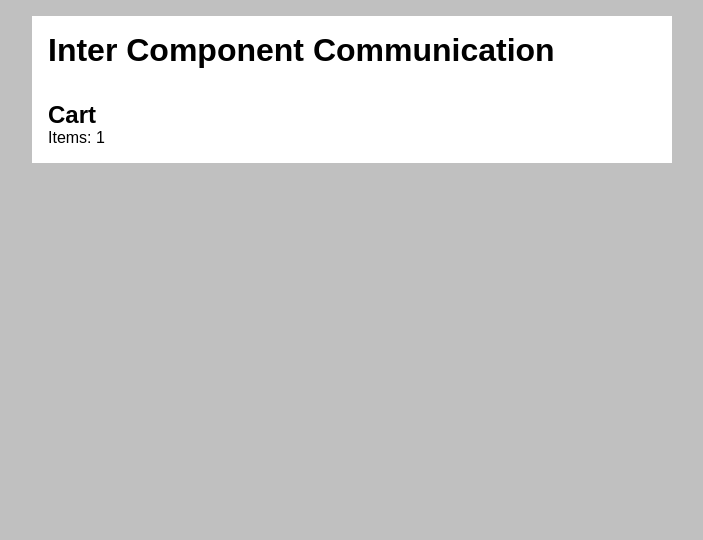
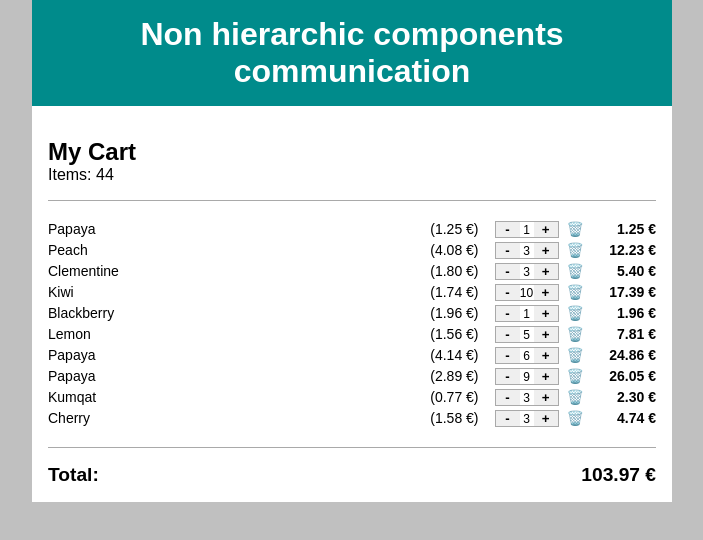
Before and after one commit to Stef-PS/non-hierarchic-comm-exo, a plain HTML site: page index.html in a window 1280 px wide. Shown: the whole page, without its empty margins (288-991 px from the left). Drawn offline with Linux system fonts and the light colour scheme.

Commit message:
Ready for exercise

```diff
--- a/assets/styles/index.css
+++ b/assets/styles/index.css
@@ -12,14 +12,76 @@ body {
 body > main {
   width: 100%;
   max-width: 40rem;
-  margin: 1rem auto;
+  margin: 0 auto;
+  background-color: white;
+}
+
+body > main > h1 {
+  background-color: darkcyan;
+  color: white;
   padding: 1rem;
-  background-color: white;
+  text-align: center;
 }
 
 .cart {
   display: flex;
   flex-direction: column;
   align-items: flex-start;
-  padding-top: 2rem;
+  padding: 2rem 1rem 1rem;
+  overflow-x: hidden;
+  width:100%;
 }
+
+.cart > footer {
+  display: flex;
+  justify-content: space-between;
+  width: 100%;
+  padding-top: 1rem;
+  margin-top: 1rem;
+  border-top: 1px solid darkgrey;
+  font-size: 1.2rem;
+  font-weight: bold;
+}
+
+.cart > ul {
+  width: 100%;
+  list-style: none;
+  padding-top: 1rem;
+  margin-top: 1rem;
+  border-top: 1px solid darkgrey;
+}
+
+.cart > ul li {
+  width: 100%;
+  display: grid;
+  grid-template-columns: 1fr max-content 4.5rem min-content 4rem;
+  column-gap: 0.5rem;
+  margin: 0.25rem 0;
+  font-size: 0.875rem;
+}
+
+.cart > ul li span:last-child {
+  text-align: right;
+  font-weight: bold;
+}
+
+.cart .trash {
+  cursor: pointer;
+}
+
+quantity-stepper {
+  display: flex;
+  justify-content: space-between;
+  align-items: center;
+  width: 4rem;
+  border: 1px solid darkgrey;
+  margin-left: 0.5rem;
+  font-size: 0.75rem;
+}
+
+quantity-stepper button {
+  width: 1.5rem;
+  height: 100%;
+  border: none;
+  font-weight: bold;
+}
--- a/index.html
+++ b/index.html
@@ -6,11 +6,11 @@
     <meta name="viewport" content="width=device-width, initial-scale=1.0">
     <link rel="stylesheet" href="/assets/styles/index.css">
     <script src="./src/index.js" type="module"></script>
-    <title>Document</title>
+    <title>Intercom</title>
   </head>
   <body>
     <main>
-      <h1>Inter Component Communication</h1>
+      <h1>Non hierarchic components communication</h1>
       <cart-component></cart-component>
     </main>
   </body>
--- a/src/components/Cart.js
+++ b/src/components/Cart.js
@@ -1,28 +1,100 @@
+import generateFruits from "../utils/generateList.js"
+
 class Cart extends HTMLElement {
   #itemsCount
-  #cartlist = [
-    { name: 'Apple', quantity: 1, price: 1.50 },
-  ]
+  #totalPrice
+  #itemsList
+  #cartList = generateFruits(10)
 
   constructor() {
     super()
     this.innerHTML = `
       <section class="cart">
         <header>
-          <h2>Cart</h2>
+          <h2>My Cart</h2>
           <p>Items: 0</p>
         </header>
-        <main></main>
-        <footer></footer>
+        <ul></ul>
+        <footer>
+          <span>Total:</span>
+          <span>0 €</span>
+        </footer>
       </section>
     `
-    this.#itemsCount = this.querySelector('p')
+    this.#itemsCount = this.querySelector('section > header > p')
+    this.#itemsList = this.querySelector('section > ul')
+    this.#totalPrice = this.querySelector('section > footer > span:last-child')
     this.render()
   }
 
+  renderCartLinesCount() {
+    console.log('Rendering Cart lines count')
+    const totalItems = this.#cartList.reduce((acc, item) => acc + item.quantity, 0)
+    this.#itemsCount.textContent = `Items: ${totalItems}`
+  }
+
+  renderTotalPrice() {
+    console.log('Rendering Cart total price')
+    this.#totalPrice.textContent = `${this.#cartSum()} €`
+  }
+
   render() {
-    console.log('Rendering Cart component')
-    this.#itemsCount.textContent = `Items: ${this.#cartlist.length}`
+    console.log('Rendering whole Cart component')
+    this.renderCartLinesCount()
+    this.renderTotalPrice()
+    let items = ''
+    this.#cartList.forEach(item => {
+      items += `
+        <cart-item
+          name="${item.name}"
+          index="${item.index}"
+          quantity="${item.quantity}"
+          price="${item.price}"
+        >
+        </cart-item>
+      `
+    })
+    this.#itemsList.innerHTML = items
+  }
+
+  handleEvent(event, details) {
+    switch (event) {
+      case 'quantityChanged':
+        this.#quantityChange(details.index, details.newValue)
+        break
+      case 'removeItem':
+        this.#deleteItem(details.index)
+    }
+  }
+
+  #cartSum() {
+    return this.#cartList.reduce((acc, item) => {
+      return acc + item.quantity * item.price
+    }, 0).toFixed(2)
+  }
+
+  #deleteItem = (index) => {
+    const i = this.#cartList.findIndex(i => i.index === index)
+    const cartItemElement = this.querySelector(`cart-item[index="${index}"]`)
+    if (i < 0 || !cartItemElement) return
+    if (confirm(`Do you want to remove "${this.#cartList[i]?.name}" from the cart?`)) {
+      this.#cartList.splice(i, 1)
+      cartItemElement.remove();
+      this.renderCartLinesCount()
+      this.renderTotalPrice()
+    }
+  }
+
+  #quantityChange = (index, value) => {
+    const item = this.#cartList.find(item => item.index === index)
+    if (!item) return
+    if (value > 0) {
+      item.quantity = value
+      this.renderCartLinesCount()
+      this.renderTotalPrice()
+    } else {
+      this.#deleteItem(index)
+    }
   }
 }
 
--- /dev/null
+++ b/src/components/CartItem.js
@@ -0,0 +1,39 @@
+class CartItem extends HTMLElement {
+  name = ''
+  quantity = 0
+  price = 0
+  index = 0
+  #linePriceElement
+
+  constructor() {
+    super()
+    this.name = this.getAttribute('name')
+    this.quantity = Number(this.getAttribute('quantity'))
+    this.price = Number(this.getAttribute('price'))
+    this.index = Number(this.getAttribute('index'))
+    this.render()
+  }
+
+  render() {
+    console.log(`Rendering CartItem #${this.index} (${this.name})`)
+    if (this.index > 0) {
+    this.innerHTML = `
+      <li>
+        <span>${this.name}</span>
+        <span>(${this.price.toFixed(2)} €)</span>
+        <quantity-stepper index="${this.index}" value="${this.quantity}"></quantity-stepper>
+        <span class="trash">🗑️</span>
+        <span class="line-total-price">${(this.quantity * this.price).toFixed(2)} €</span>
+      </li>
+    `
+    this.#linePriceElement = this.querySelector('.line-total-price')
+    }
+  }
+
+  renderPrice() {
+    console.log(`Rendering CartItem #${this.index} (${this.name}) price`)
+    this.#linePriceElement.textContent = `${(this.quantity * this.price).toFixed(2)} €`
+  }
+}
+
+customElements.define('cart-item', CartItem)
--- /dev/null
+++ b/src/components/QuantityStepper.js
@@ -0,0 +1,39 @@
+class QuantityStepper extends HTMLElement {
+  #index
+  #value
+  #viewer
+
+  constructor() {
+    super()
+    this.innerHTML = `
+      <button class="decrement">-</button>
+        <span class="quantity"></span>
+      <button class="increment">+</button>
+    `
+    this.querySelector('.increment').addEventListener('click', this.increment)
+    this.querySelector('.decrement').addEventListener('click', this.decrement)
+    this.#viewer = this.querySelector('.quantity')
+    this.#value = Number(this.getAttribute('value') || '0')
+    this.#index = Number(this.getAttribute('index') || '0')
+    this.render()
+  }
+
+  render() {
+    console.log(`Rendering QuantityStepper #${this.#index}`)
+    this.#viewer.textContent = this.#value
+  }
+
+  increment = () => {
+    this.#value++
+    this.render()
+  }
+
+  decrement= () => {
+    if (this.#value > 0) {
+      this.#value--
+      this.render()
+    }
+  }
+}
+
+customElements.define('quantity-stepper', QuantityStepper)
--- a/src/index.js
+++ b/src/index.js
@@ -1 +1,3 @@
 import './components/Cart.js'
+import './components/CartItem.js'
+import './components/QuantityStepper.js'
--- /dev/null
+++ b/src/utils/generateList.js
@@ -0,0 +1,46 @@
+const fruits = [
+  'Apple',
+  'Banana',
+  'Strawberry',
+  'Pineapple',
+  'Watermelon',
+  'Orange',
+  'Kiwi',
+  'Grapefruit',
+  'Peach',
+  'Passion Fruit',
+  'Clementine',
+  'Mango',
+  'Lime',
+  'Papaya',
+  'Nectarine',
+  'Pear',
+  'Raspberry',
+  'Blueberry',
+  'Blackberry',
+  'Cherry',
+  'Lemon',
+  'Grape',
+  'Apricot',
+  'Pomegranate',
+  'Melon',
+  'Plum',
+  'Kumqat',
+  'Fig',
+  'Guava'
+]
+
+const generateList = (count) => {
+  const list = []
+  for (let i = 0; i < count; i++) {
+    list.push({
+      index: i + 1,
+      name: fruits[Math.floor(Math.random() * fruits.length)],
+      quantity: Math.floor(Math.random() * 10) + 1,
+      price: (Math.random() * 4) + 0.5
+    })
+  }
+  return list
+}
+
+export default generateList
```
